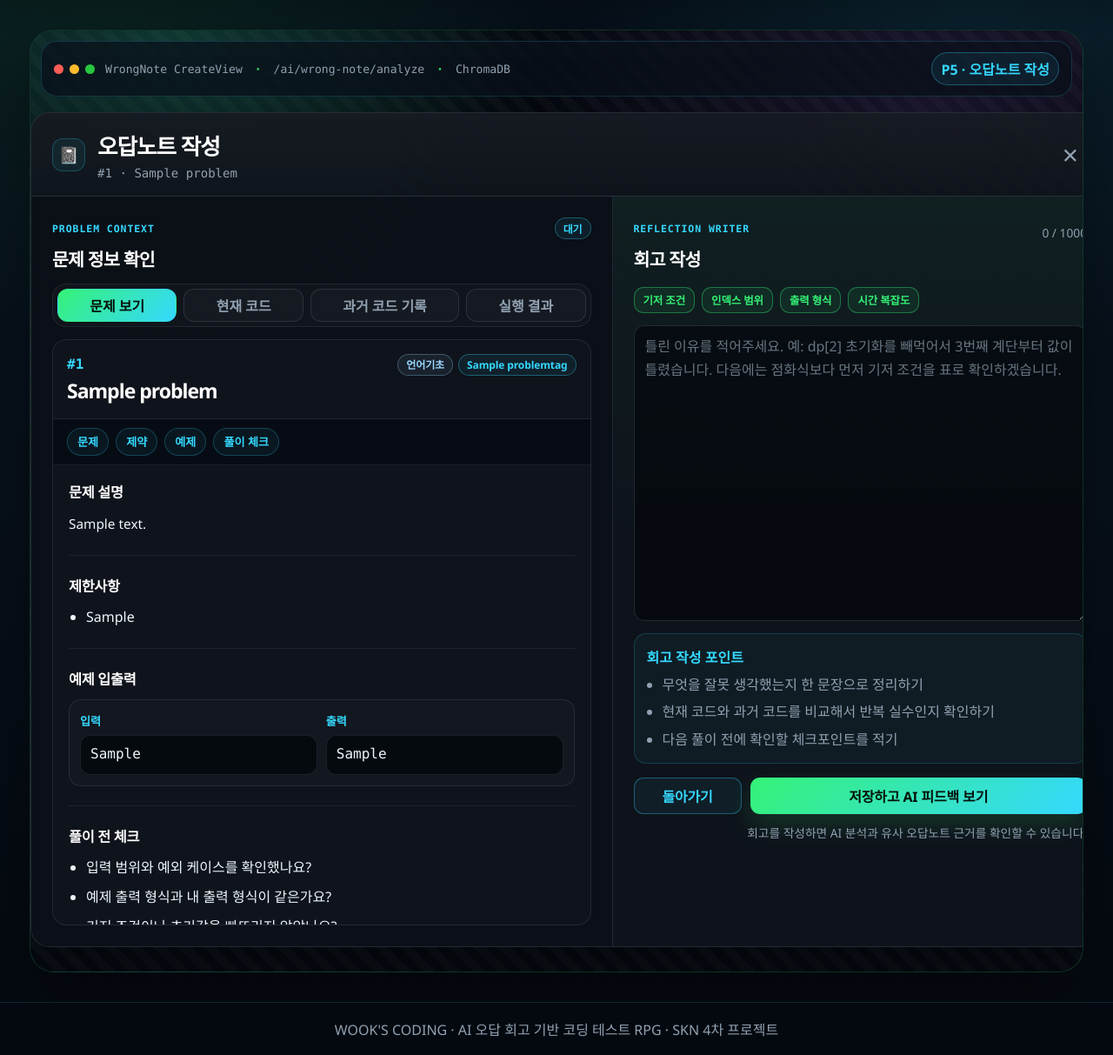
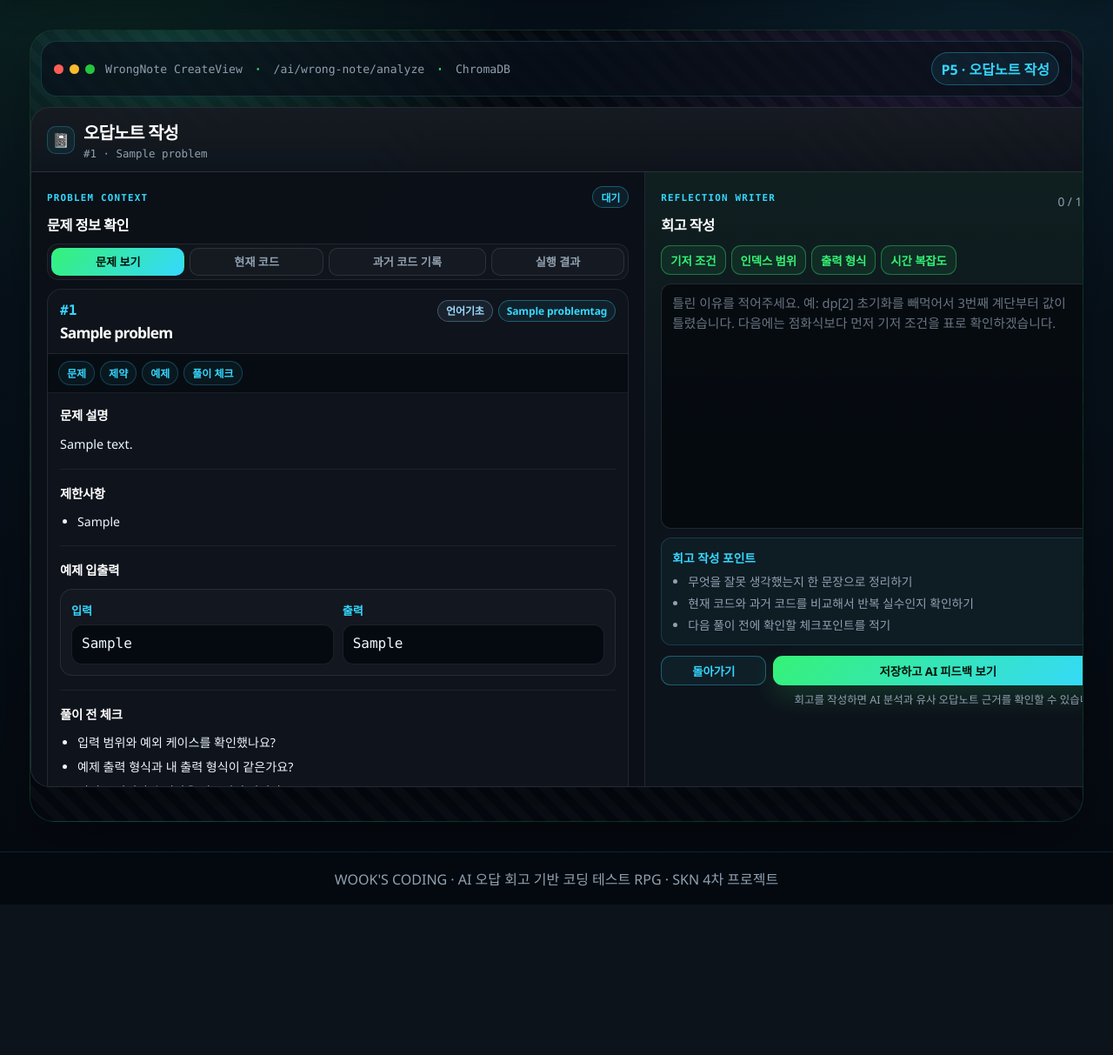
Before and after one commit to keroro7729/SKN_4rd_1TEAM, a Django app: page /wrongnotes/create/1/ in a window 1280 px wide. Shown: the part 71-1284 px from the top of the page at 87% size. After the commit the page ends 1090 px from the top, so only its background shows below. Run offline with Django 5.2, Linux system fonts and the light colour scheme; a user stored in the database is signed in; tables that the repository leaves empty hold one stand-in row (values such as "Sample post").

Commit message:
style: compact wrongnote two column layout

```diff
--- a/django/static/css/pages/wrongnote_tabs.css
+++ b/django/static/css/pages/wrongnote_tabs.css
@@ -1,4 +1,4 @@
-/* WrongNote create page v21
+/* WrongNote create page v22
    Desktop: 2-column layout exactly as requested
    Left: problem/code/history/result tabs
    Right: reflection writer
@@ -502,3 +502,169 @@
     max-width: 100% !important;
   }
 }
+
+
+/* v22 compact readability pass
+   - reflection writer no longer looks cut off
+   - smaller tab/title typography
+   - both columns become internal scroll workspaces on desktop
+*/
+.wn2-shell {
+  margin-top: 12px;
+  margin-bottom: 18px;
+}
+
+.wn2-header {
+  min-height: 58px;
+  padding: 13px 18px;
+}
+
+.wn2-icon {
+  width: 32px;
+  height: 32px;
+  border-radius: 10px;
+  font-size: 1rem;
+}
+
+.wn2-title { gap: 10px; }
+.wn2-title h1 { font-size: clamp(1.12rem, 1.55vw, 1.45rem); }
+.wn2-title p { margin-top: 3px; font-size: .78rem; }
+.wn2-close { width: 34px; height: 34px; font-size: 1.65rem; }
+
+.wn2-panel { padding: 16px 18px; }
+.wn2-panel-head,
+.wn2-inner-head {
+  gap: 10px;
+  margin-bottom: 10px;
+}
+
+.panel-kicker { font-size: .68rem; letter-spacing: .11em; }
+.wn2-panel-head h2 { font-size: 1.02rem; }
+.wn2-inner-head h3 { font-size: .92rem; }
+.wn2-small-title,
+.wn2-reader-section h4 { font-size: .9rem; }
+
+.wn2-tabs {
+  gap: 6px;
+  padding: 4px;
+  margin-bottom: 10px;
+  border-radius: 13px;
+}
+.reflection-tab {
+  min-height: 32px;
+  padding: 0 10px;
+  border-radius: 10px;
+  font-size: .82rem;
+  font-weight: 800;
+}
+
+.wn2-problem-titlebar {
+  padding: 12px 14px;
+}
+.wn2-problem-titlebar h3 {
+  font-size: clamp(1rem, 1.35vw, 1.22rem);
+}
+.wn2-problem-nav {
+  gap: 6px;
+  padding: 8px 12px;
+}
+.wn2-problem-nav a {
+  min-height: 28px;
+  padding: 0 9px;
+  font-size: .75rem;
+}
+.wn2-scroll-reader {
+  padding: 14px;
+}
+.wn2-desc-text {
+  font-size: .9rem;
+  line-height: 1.68;
+}
+.wn2-list {
+  font-size: .88rem;
+  line-height: 1.55;
+  gap: 6px;
+}
+.wn2-reader-section {
+  padding-bottom: 16px;
+  margin-bottom: 16px;
+}
+
+.quick-template-row {
+  gap: 6px;
+  margin: 2px 0 10px;
+}
+.quick-template-row .game-mini-btn,
+.wn2-actions .game-btn {
+  min-height: 34px;
+  font-size: .84rem;
+}
+.wn2-reflection-textarea {
+  min-height: clamp(190px, 31vh, 290px);
+  line-height: 1.6;
+  font-size: .92rem;
+}
+.wn2-guide-box {
+  margin-top: 10px;
+  padding: 12px;
+  border-radius: 12px;
+  font-size: .86rem;
+}
+.wn2-guide-box ul {
+  gap: 5px;
+  line-height: 1.45;
+}
+.wn2-actions {
+  gap: 8px;
+  margin-top: 12px;
+}
+.status-line {
+  margin-top: 7px;
+  font-size: .78rem;
+}
+
+@media (min-width: 861px) {
+  .wn2-shell {
+    width: min(1600px, calc(100vw - 28px));
+    max-height: calc(100vh - 128px);
+  }
+
+  .wn2-grid {
+    height: calc(100vh - 205px) !important;
+    min-height: 520px !important;
+    max-height: 760px !important;
+    grid-template-columns: minmax(0, 1.13fr) minmax(380px, .87fr) !important;
+  }
+
+  .wn2-context-panel,
+  .wn2-reflection-panel {
+    min-height: 0 !important;
+    overflow: auto !important;
+    scrollbar-width: thin;
+  }
+
+  .wn2-tab-body,
+  .reflection-panel.is-active,
+  .wn2-problem-reader,
+  .wn2-inner-card {
+    min-height: 0 !important;
+  }
+
+  .wn2-scroll-reader,
+  .wn2-code-view,
+  .wn2-history-list {
+    max-height: calc(100vh - 365px) !important;
+  }
+
+  .wn2-reflection-panel {
+    padding-bottom: 18px;
+  }
+}
+
+@media (max-width: 860px) {
+  .wn2-header,
+  .wn2-panel { padding: 14px; }
+  .wn2-panel-head h2 { font-size: 1rem; }
+  .reflection-tab { font-size: .8rem; }
+  .wn2-reflection-textarea { min-height: 230px; }
+}
--- a/django/templates/wrongnotes/wrongnote_form.html
+++ b/django/templates/wrongnotes/wrongnote_form.html
@@ -3,7 +3,7 @@
 {% block title %}오답노트 작성 · WOOK'S CODING{% endblock %}
 
 {% block extra_head %}
-<link rel="stylesheet" href="{% static 'css/pages/wrongnote_tabs.css' %}?v=wrongnote-two-column-v21">
+<link rel="stylesheet" href="{% static 'css/pages/wrongnote_tabs.css' %}?v=wrongnote-two-column-v22">
 {% endblock %}
 
 
@@ -275,5 +275,5 @@
 {% endblock %}
 
 {% block scripts %}
-<script src="{% static 'js/wrongnote_form.js' %}?v=wrongnote-two-column-v21"></script>
+<script src="{% static 'js/wrongnote_form.js' %}?v=wrongnote-two-column-v22"></script>
 {% endblock %}
```
